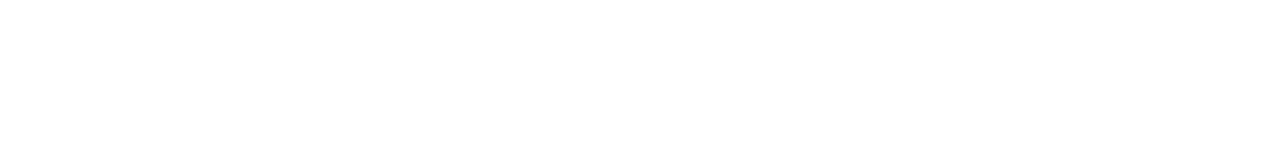
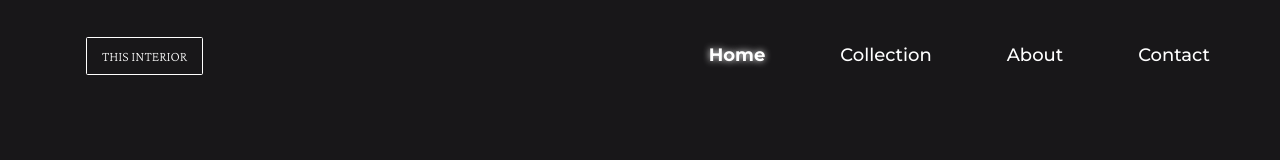
Before and after one commit to HassanDevWork/Interior-Consultant, a website: page index.html in a window 1280 px wide. Drawn offline with nearby package versions, Linux system fonts and the light colour scheme.

Commit message:
Default menu

```diff
--- a/css/style.css
+++ b/css/style.css
@@ -1,3 +1,93 @@
-body{
-    background: #181719;
+body {
+  background: #181719;
+  display: flex;
+  flex-direction: column;
+  justify-content: center;
+  align-items: center;
+  padding: 20px;
 }
+
+.container {
+  max-width: 1140px;
+  width: 100%;
+}
+
+/* ==================================== nave Menu ====================================*/
+
+.nav-menu {
+  width: 100%;
+  display: flex;
+  flex-direction: row;
+  flex-wrap: wrap;
+}
+
+.nave-logo {
+  font-family: "Crimson Pro", serif;
+  font-style: normal;
+  font-weight: 200;
+  font-size: 14px;
+  line-height: 16px;
+  /* identical to box height */
+
+  text-transform: uppercase;
+
+  color: #ffffff;
+
+  padding: 10px 15px;
+  border: 0.1rem #ffffff solid;
+  border-radius: 0.1rem;
+  text-decoration: none;
+}
+
+.nave-logo:hover {
+  color: #fff;
+  box-shadow: 0 0 7px #fff;
+  text-shadow: 0 0 7px #fff, 0 0 10px #fff, 0 0 21px #fff;
+}
+
+.nave-logo-container {
+  flex-grow: 2;
+  display: flex;
+  flex-direction: row;
+  justify-content: start;
+  align-items: center;
+  padding: 0 1rem;
+}
+
+.menu-items {
+  flex-grow: 1;
+  list-style: none;
+  display: flex;
+  flex-direction: row;
+  justify-content: space-between;
+  align-items: center;
+  align-content: space-between;
+}
+
+.menu-items li a {
+  font-family: "Montserrat", sans-serif;
+  font-style: normal;
+  font-weight: 500;
+  font-size: 18px;
+  line-height: 22px;
+  /* identical to box height */
+
+  color: #ffffff;
+  text-transform: capitalize;
+  text-decoration: none;
+}
+
+.menu-items li {
+  padding-bottom: 0.1rem;
+}
+
+.menu-items li a:hover {
+  border-bottom: 0.12rem #ffffff solid;
+  text-shadow: 0 0 7px #fff, 0 0 10px #fff, 0 0 21px #fff;
+}
+
+.menu-item-active a {
+  font-weight: bold !important;
+  border-bottom: none !important;
+  text-shadow: 0 0 7px #fff !important;
+}
--- a/index.html
+++ b/index.html
@@ -1,12 +1,31 @@
 <!DOCTYPE html>
 <html lang="en">
-<head>
-  <meta charset="UTF-8">
-  <meta http-equiv="X-UA-Compatible" content="IE=edge">
-  <meta name="viewport" content="width=device-width, initial-scale=1.0">
-  <title>Interior Consultant</title>
-</head>
-<body>
-
-</body>
+  <head>
+    <meta charset="UTF-8" />
+    <meta http-equiv="X-UA-Compatible" content="IE=edge" />
+    <meta name="viewport" content="width=device-width, initial-scale=1.0" />
+    <title>Interior Consultant</title>
+    <link rel="preconnect" href="https://fonts.googleapis.com" />
+    <link rel="preconnect" href="https://fonts.gstatic.com" crossorigin />
+    <link
+      href="https://fonts.googleapis.com/css2?family=Crimson+Pro:wght@200&family=Lora:wght@500;700&family=Montserrat:wght@400;500;700&display=swap"
+      rel="stylesheet"
+    />
+    <link rel="stylesheet" href="./css/style.css" />
+  </head>
+  <body>
+    <div class="container">
+      <nav class="nav-menu">
+        <div class="nave-logo-container">
+          <a href="#" class="nave-logo">This Interior</a>
+        </div>
+        <ul class="menu-items">
+          <li class="menu-item-active"><a href="#">Home</a></li>
+          <li><a href="#">Collection</a></li>
+          <li><a href="#">About</a></li>
+          <li><a href="#">Contact</a></li>
+        </div>
+      </nav>
+    </div>
+  </body>
 </html>
```
